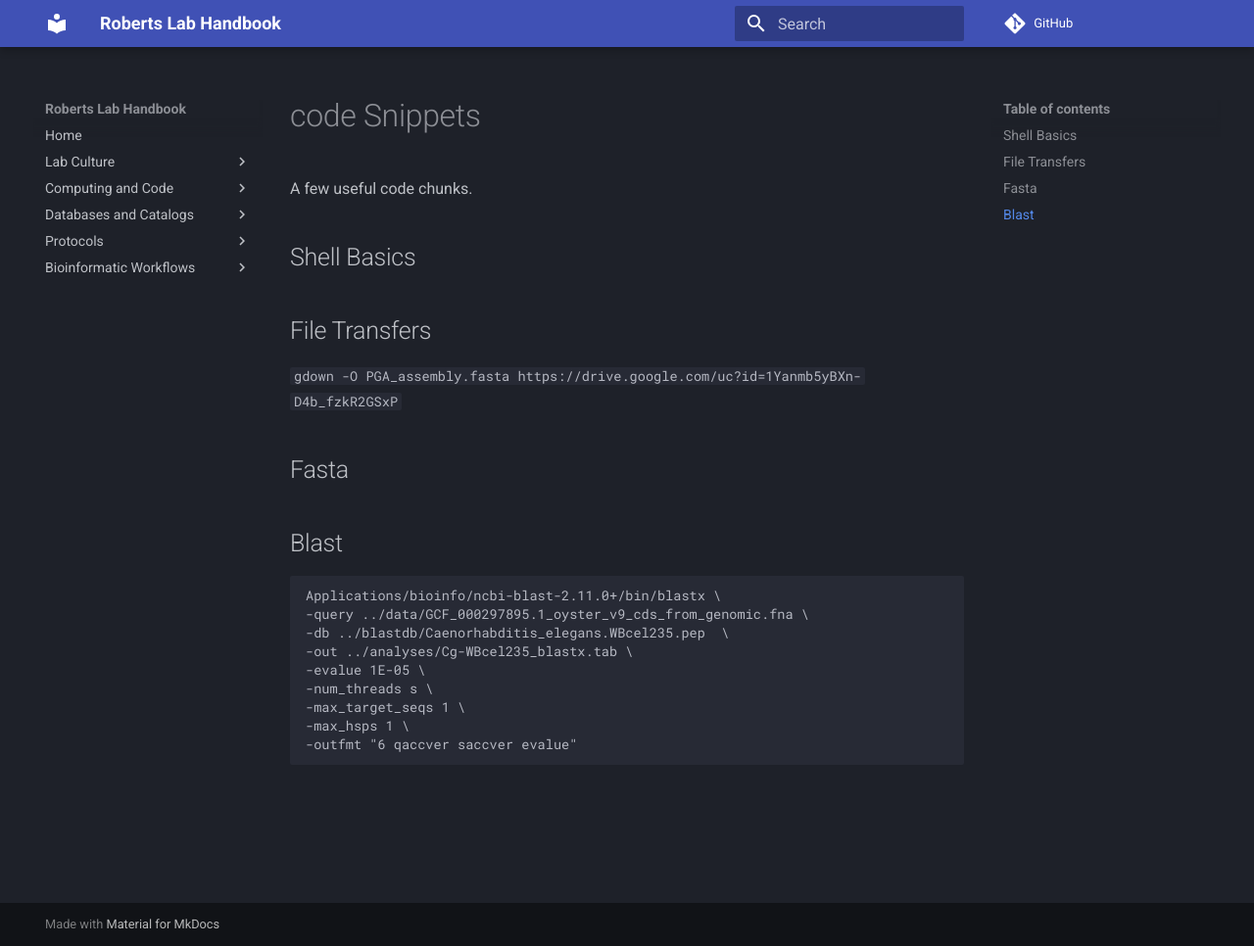
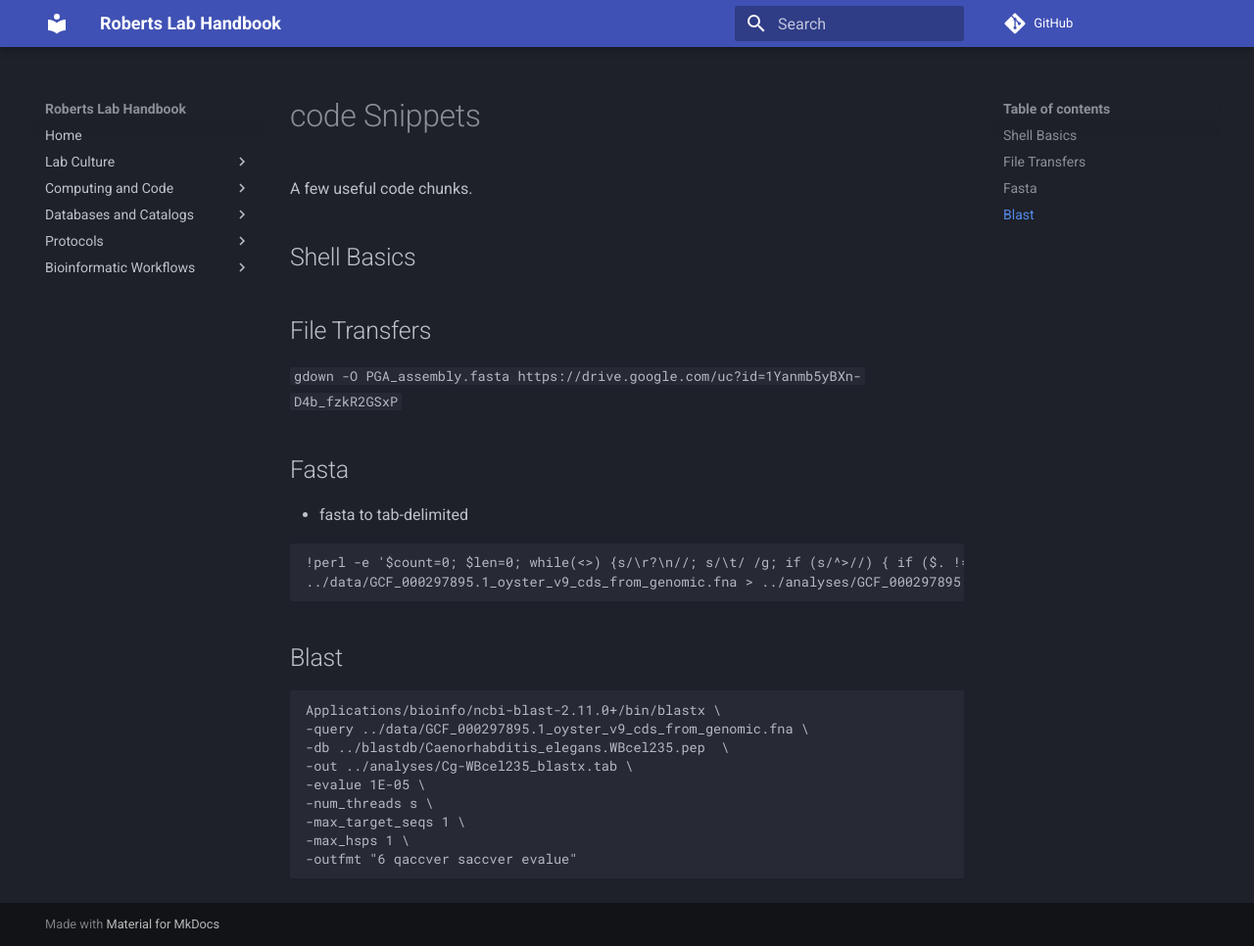
Before and after one commit to RobertsLab/resources, an MkDocs documentation site: the page built from docs/code_Snippets.md, in a window 1280 px wide and 966 px high. Shown: the whole window at 98% size. Built offline with MkDocs 1.6.1 and Material for MkDocs 9.7.7, drawn with Linux system fonts in a browser that asks for light colours; comment, search, counter and statistics services are not loaded.

Commit message:
fasta to tab

````diff
--- a/docs/code_Snippets.md
+++ b/docs/code_Snippets.md
@@ -15,7 +15,12 @@ A few useful code chunks.
 
 ## Fasta
 
+- fasta to tab-delimited
 
+```
+!perl -e '$count=0; $len=0; while(<>) {s/\r?\n//; s/\t/ /g; if (s/^>//) { if ($. != 1) {print "\n"} s/ |$/\t/; $count++; $_ .= "\t";} else {s/ //g; $len += length($_)} print $_;} print "\n"; warn "\nConverted $count FASTA records in $. lines to tabular format\nTotal sequence length: $len\n\n";' \
+../data/GCF_000297895.1_oyster_v9_cds_from_genomic.fna > ../analyses/GCF_000297895.1_oyster_v9_cds_from_genomic.tab
+```
 
 
 
````
